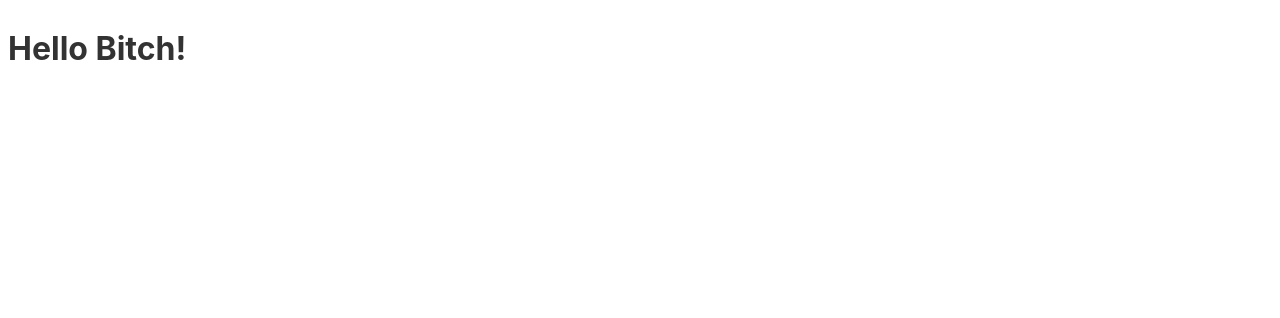
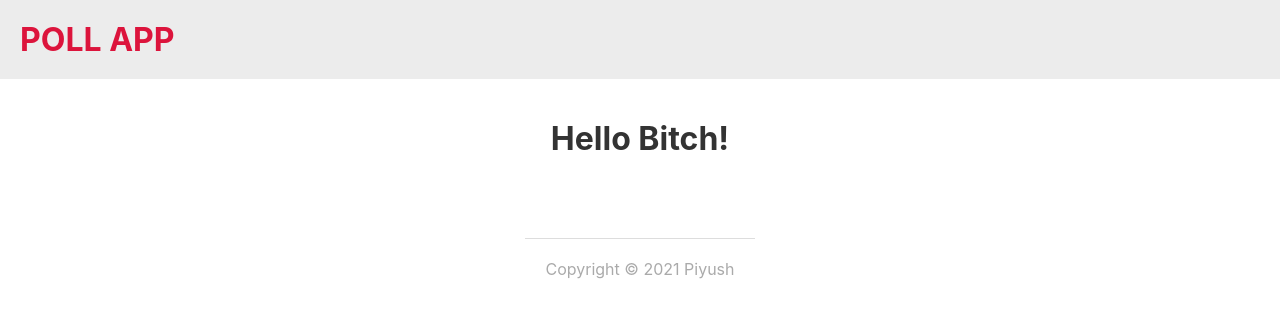
Before and after one commit to Bechrissed/svelte-polls, a Svelte app: page / in a window 1280 px wide. Shown: the top 318 px of the page. Built offline with nearby package versions, Linux system fonts and the light colour scheme.

Commit message:
adding layout

```diff
--- a/public/global.css
+++ b/public/global.css
@@ -1,4 +1,5 @@
-html, body {
+html,
+body {
     position: relative;
     width: 100%;
     height: 100%;
@@ -7,13 +8,13 @@
 body {
     color: #333;
     margin: 0;
-	padding: 8px;
+    padding: 0;
     box-sizing: border-box;
-	font-family: -apple-system, BlinkMacSystemFont, "Segoe UI", Roboto, Oxygen-Sans, Ubuntu, Cantarell, "Helvetica Neue", sans-serif;
+    font-family: -apple-system, BlinkMacSystemFont, 'Segoe UI', Roboto, Oxygen-Sans, Ubuntu, Cantarell, 'Helvetica Neue', sans-serif;
 }
 
 a {
-	color: rgb(0,100,200);
+    color: rgb(0, 100, 200);
     text-decoration: none;
 }
 
@@ -22,14 +23,17 @@
 }
 
 a:visited {
-	color: rgb(0,80,160);
+    color: rgb(0, 80, 160);
 }
 
 label {
     display: block;
 }
 
-input, button, select, textarea {
+input,
+button,
+select,
+textarea {
     font-family: inherit;
     font-size: inherit;
     -webkit-padding: 0.4em 0;
--- a/src/App.svelte
+++ b/src/App.svelte
@@ -1,10 +1,18 @@
 <script>
+  import Header from './components/Header.svelte';
+  import Footer from './components/Footer.svelte';
 </script>
 
+<Header />
 <main>
-	<h1>Hello Bitch!</h1>
+  <h1>Hello Bitch!</h1>
 </main>
+<Footer />
 
 <style>
-
+  main {
+    text-align: center;
+    max-width: 960px;
+    margin: 40px auto;
+  }
 </style>
--- /dev/null
+++ b/src/components/Footer.svelte
@@ -0,0 +1,16 @@
+<footer>
+  <div class="copyright">Copyright &copy; 2021 Piyush</div>
+</footer>
+
+<style>
+  footer {
+    padding: 40px;
+    text-align: center;
+  }
+  .copyright {
+    color: #aaa;
+    display: inline-block;
+    border-top: 1px solid #ddd;
+    padding: 20px;
+  }
+</style>
--- /dev/null
+++ b/src/components/Header.svelte
@@ -0,0 +1,14 @@
+<header>
+  <h1>POLL APP</h1>
+</header>
+
+<style>
+  header {
+    background: #ececec;
+    padding: 20px;
+  }
+  h1 {
+    margin: 0;
+    color: crimson;
+  }
+</style>
```
Lines whose indentation alone changed are shown as unchanged.
